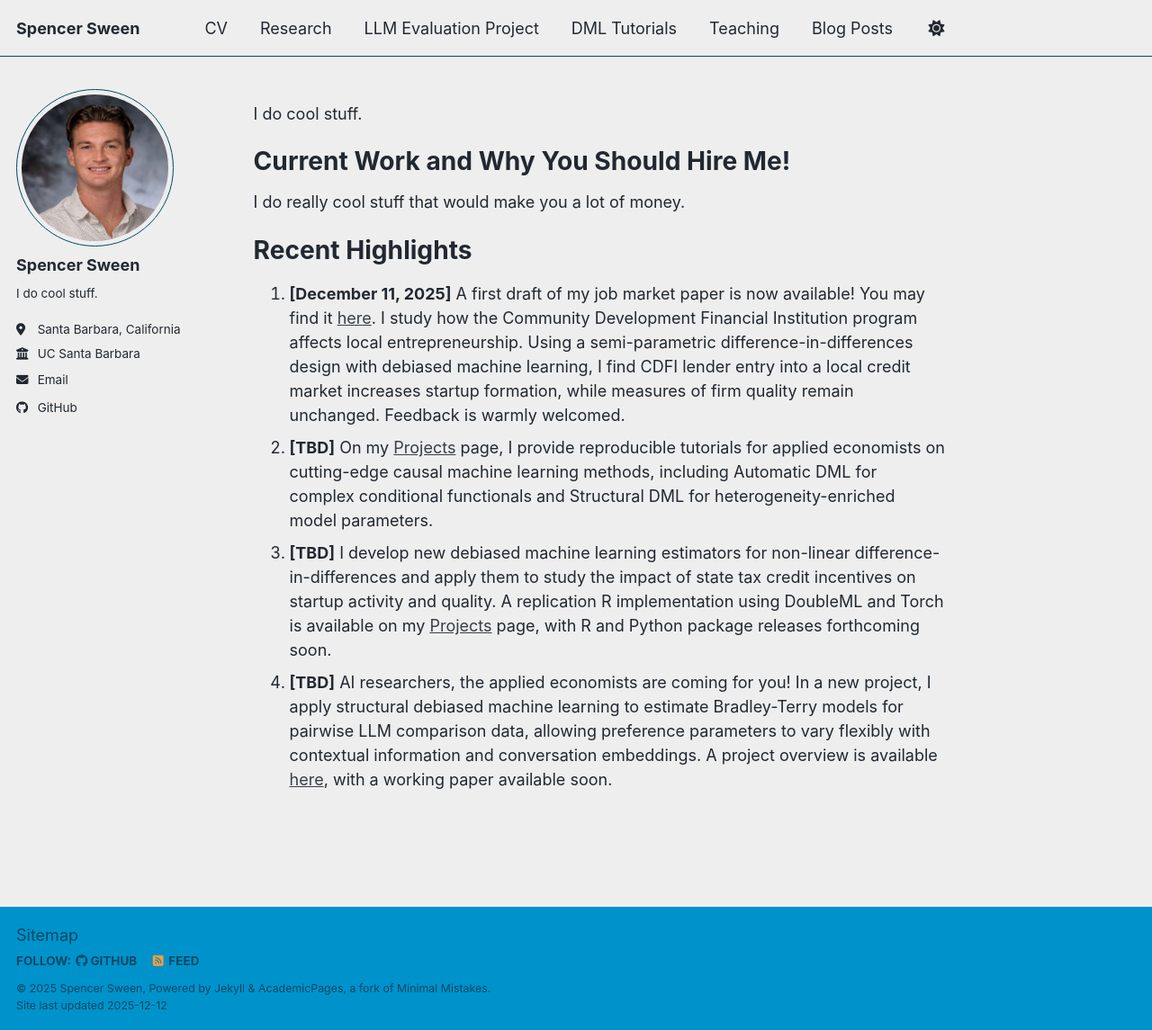
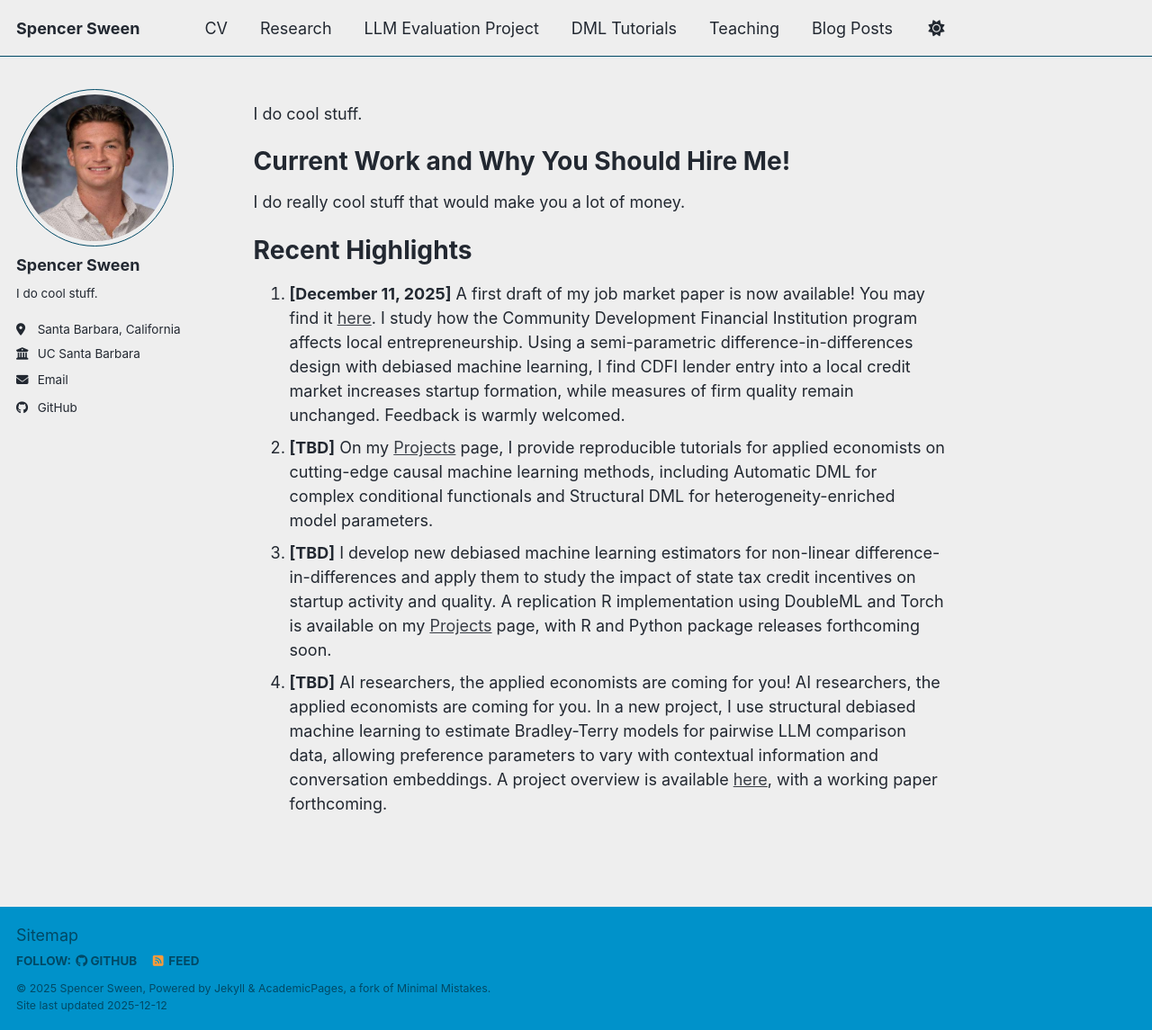
Before and after one commit to spencersween/spencersween.github.io, a Jekyll site: the page built from _pages/about.md, in a window 1280 px wide and 1145 px high. Shown: the whole window at 90% size. Built offline with Jekyll 4.4.1, drawn with Linux system fonts in a browser that asks for light colours; a script bundle is joined from its source files by our own code; library files that are not in the unit come from our copies.

Commit message:
Revise project details in about.md
Updated project description for clarity and removed redundancy.

```diff
--- a/_pages/about.md
+++ b/_pages/about.md
@@ -6,7 +6,6 @@ redirect_from:
   - /about/
   - /about.html
 ---
-
 
 I do cool stuff.
 
@@ -20,4 +19,4 @@ Recent Highlights
 1. **[December 11, 2025]** A first draft of my job market paper is now available! You may find it [here]("https://spencersween.github.io/Projects"). I study how the Community Development Financial Institution program affects local entrepreneurship. Using a semi-parametric difference-in-differences design with debiased machine learning, I find CDFI lender entry into a local credit market increases startup formation, while measures of firm quality remain unchanged. Feedback is warmly welcomed.
 1. **[TBD]** On my [Projects]("https://spencersween.github.io/Projects") page, I provide reproducible tutorials for applied economists on cutting-edge causal machine learning methods, including Automatic DML for complex conditional functionals and Structural DML for heterogeneity-enriched model parameters.
 1. **[TBD]** I develop new debiased machine learning estimators for non-linear difference-in-differences and apply them to study the impact of state tax credit incentives on startup activity and quality. A replication R implementation using DoubleML and Torch is available on my [Projects]("https://spencersween.github.io/Projects") page, with R and Python package releases forthcoming soon.
-1. **[TBD]** AI researchers, the applied economists are coming for you! In a new project, I apply structural debiased machine learning to estimate Bradley-Terry models for pairwise LLM comparison data, allowing preference parameters to vary flexibly with contextual information and conversation embeddings. A project overview is available [here]("https://spencersween.github.io/llmevalulationproject"), with a working paper available soon.
+1. **[TBD]** AI researchers, the applied economists are coming for you! AI researchers, the applied economists are coming for you. In a new project, I use structural debiased machine learning to estimate Bradley-Terry models for pairwise LLM comparison data, allowing preference parameters to vary with contextual information and conversation embeddings. A project overview is available [here]("https://spencersween.github.io/llmevalulationproject"), with a working paper forthcoming.
```
